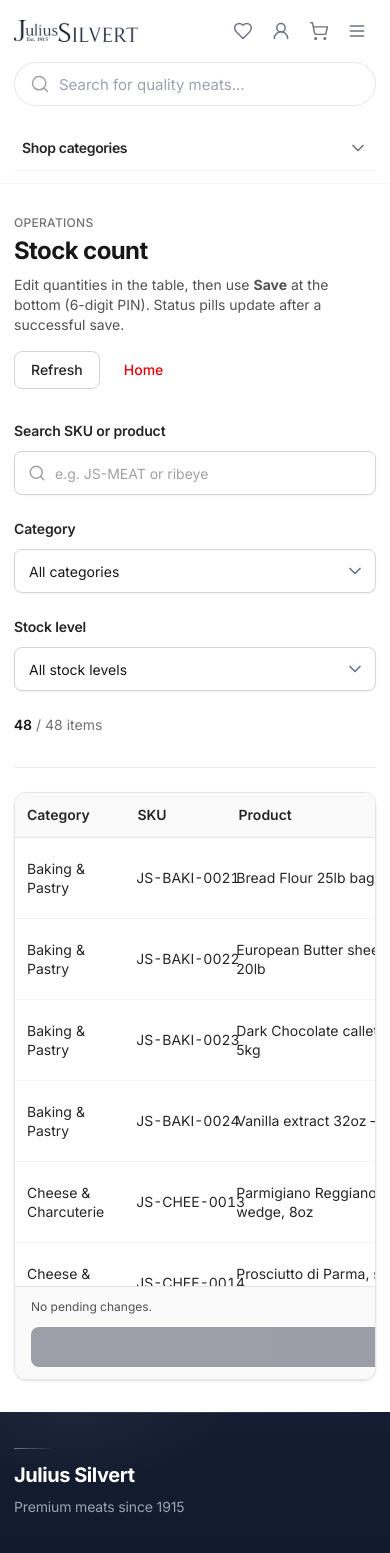
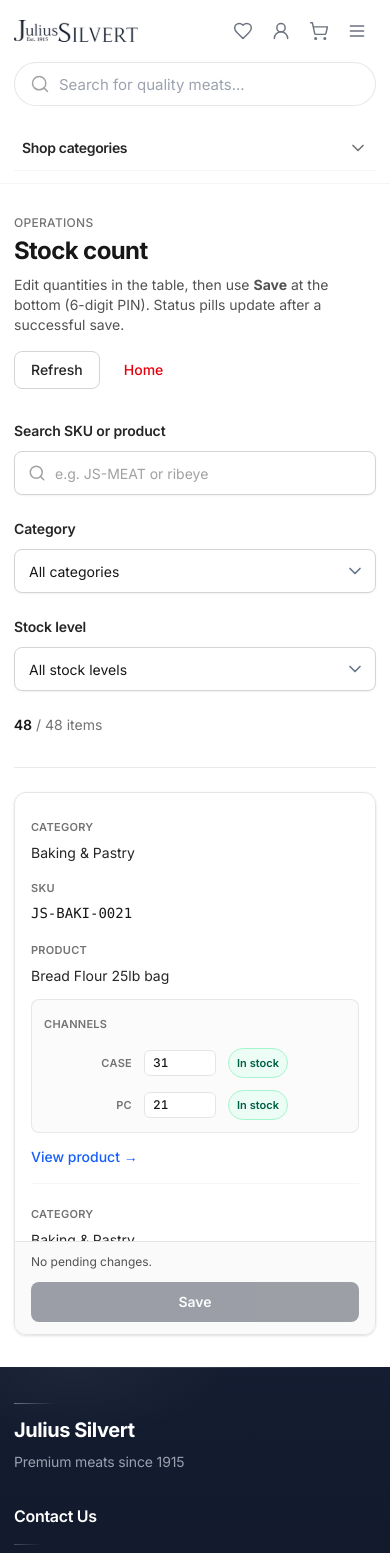
Before and after one commit to milan-48/julius-silvert-ecomm, a Next.js app: page /stockcount in a window 390 px wide. Shown: the top 1553 px of the page. Built offline with nearby package versions, Linux system fonts and the light colour scheme.

Commit message:
Implement mobile-friendly stock input fields: enhance StockChannelsCell component to support case, PC, and single stock inputs with responsive design adjustments. Update layout for better usability on mobile devices.

```diff
--- a/app/stockcount/page.js
+++ b/app/stockcount/page.js
@@ -157,6 +157,141 @@ function buildUpdates(products, draft) {
     }
   }
   return updates;
+}
+
+/** Mobile channels: fixed label width so Case / PC inputs share one column */
+const CHANNEL_ROW_GRID =
+  "grid w-full grid-cols-[5.5rem_4.5rem_minmax(0,1fr)] items-center gap-x-3";
+
+/**
+ * @param {{
+ *   product: object;
+ *   draft: { case?: number; pc?: number; single?: number };
+ *   setChannel: (slug: string, product: object, partial: object) => void;
+ *   mobile?: boolean;
+ * }} props
+ */
+function StockChannelsCell({ product: p, draft: d, setChannel, mobile = false }) {
+  if (p.hasCasePc) {
+    if (mobile) {
+      return (
+        <div className="flex flex-col gap-3">
+          <div className={CHANNEL_ROW_GRID}>
+            <span className="select-none text-right text-[11px] font-semibold uppercase tracking-wide text-neutral-500">
+              Case
+            </span>
+            <input
+              className={`${inputClass} shrink-0 justify-self-start`}
+              value={String(d.case)}
+              onChange={(e) =>
+                setChannel(p.slug, p, {
+                  case: Number(e.target.value.replace(/\D/g, "")) || 0,
+                })
+              }
+              aria-label={`${p.title} case stock`}
+            />
+            <div className="min-w-0 justify-self-start">
+              <StatusPill status={p.stockStatus?.case} />
+            </div>
+          </div>
+          <div className={CHANNEL_ROW_GRID}>
+            <span className="select-none text-right text-[11px] font-semibold uppercase tracking-wide text-neutral-500">
+              PC
+            </span>
+            <input
+              className={`${inputClass} shrink-0 justify-self-start`}
+              value={String(d.pc)}
+              onChange={(e) =>
+                setChannel(p.slug, p, {
+                  pc: Number(e.target.value.replace(/\D/g, "")) || 0,
+                })
+              }
+              aria-label={`${p.title} PC stock`}
+            />
+            <div className="min-w-0 justify-self-start">
+              <StatusPill status={p.stockStatus?.pc} />
+            </div>
+          </div>
+        </div>
+      );
+    }
+    return (
+      <div className="flex flex-col gap-2 sm:flex-row sm:flex-wrap sm:gap-x-4">
+        <div className="flex flex-wrap items-center gap-2">
+          <span className="text-[11px] font-semibold uppercase tracking-wide text-neutral-500">
+            Case
+          </span>
+          <input
+            className={inputClass}
+            value={String(d.case)}
+            onChange={(e) =>
+              setChannel(p.slug, p, {
+                case: Number(e.target.value.replace(/\D/g, "")) || 0,
+              })
+            }
+            aria-label={`${p.title} case stock`}
+          />
+          <StatusPill status={p.stockStatus?.case} />
+        </div>
+        <div className="flex flex-wrap items-center gap-2">
+          <span className="text-[11px] font-semibold uppercase tracking-wide text-neutral-500">
+            PC
+          </span>
+          <input
+            className={inputClass}
+            value={String(d.pc)}
+            onChange={(e) =>
+              setChannel(p.slug, p, {
+                pc: Number(e.target.value.replace(/\D/g, "")) || 0,
+              })
+            }
+            aria-label={`${p.title} PC stock`}
+          />
+          <StatusPill status={p.stockStatus?.pc} />
+        </div>
+      </div>
+    );
+  }
+  if (mobile) {
+    return (
+      <div className={CHANNEL_ROW_GRID}>
+        <span className="select-none text-right text-[11px] font-semibold uppercase tracking-wide text-neutral-500">
+          Single
+        </span>
+        <input
+          className={`${inputClass} shrink-0 justify-self-start`}
+          value={String(d.single)}
+          onChange={(e) =>
+            setChannel(p.slug, p, {
+              single: Number(e.target.value.replace(/\D/g, "")) || 0,
+            })
+          }
+          aria-label={`${p.title} single stock`}
+        />
+        <div className="min-w-0 justify-self-start">
+          <StatusPill status={p.stockStatus?.single} />
+        </div>
+      </div>
+    );
+  }
+  return (
+    <div className="flex flex-wrap items-center gap-2">
+      <span className="text-[11px] font-semibold uppercase tracking-wide text-neutral-500">
+        Single
+      </span>
+      <input
+        className={inputClass}
+        value={String(d.single)}
+        onChange={(e) =>
+          setChannel(p.slug, p, {
+            single: Number(e.target.value.replace(/\D/g, "")) || 0,
+          })
+        }
+        aria-label={`${p.title} single stock`}
+      />
+      <StatusPill status={p.stockStatus?.single} />
+    </div>
+  );
 }
 
 function PinSaveModal({
@@ -537,6 +672,81 @@ function StockCountPageClient() {
         <p className="mt-10 text-sm text-neutral-500">Loading inventory…</p>
       ) : (
         <div className="mt-6 overflow-hidden rounded-xl border border-neutral-200 shadow-sm">
+          <div
+            className="lg:hidden"
+            role="region"
+            aria-label="Stock list — mobile"
+          >
+            <div
+              className="max-h-[min(28rem,60dvh)] overflow-y-auto overscroll-y-contain px-4 py-2 outline-none [-webkit-overflow-scrolling:touch] focus-visible:ring-2 focus-visible:ring-inset focus-visible:ring-blue-500/30"
+              tabIndex={0}
+            >
+              {filtered.length === 0 ? (
+                <p className="py-12 text-center text-sm text-neutral-500">
+                  {debouncedSearch
+                    ? "No SKUs or products match your search."
+                    : "No items match these filters."}
+                </p>
+              ) : (
+                <ul className="divide-y divide-neutral-100">
+                  {filtered.map((p) => {
+                    const d = rowDraftFor(p, draft);
+                    return (
+                      <li key={p.slug} className="py-4 first:pt-3">
+                        <div className="flex flex-col gap-3.5">
+                          <div className="flex flex-col gap-3">
+                            <div>
+                              <span className="text-[11px] font-semibold uppercase tracking-wide text-neutral-500">
+                                Category
+                              </span>
+                              <p className="mt-1 text-sm leading-snug text-neutral-800">
+                                {categoryLabel(p.categorySlug)}
+                              </p>
+                            </div>
+                            <div>
+                              <span className="text-[11px] font-semibold uppercase tracking-wide text-neutral-500">
+                                SKU
+                              </span>
+                              <p className="mt-1 break-all font-mono text-sm tabular-nums leading-snug text-neutral-900">
+                                {p.sku}
+                              </p>
+                            </div>
+                            <div>
+                              <span className="text-[11px] font-semibold uppercase tracking-wide text-neutral-500">
+                                Product
+                              </span>
+                              <p className="mt-1 text-sm leading-snug text-neutral-800">
+                                {p.title}
+                              </p>
+                            </div>
+                          </div>
+                          <div className="rounded-lg border border-neutral-200/90 bg-neutral-50/80 px-3 py-3">
+                            <span className="mb-3 block text-[11px] font-semibold uppercase tracking-wide text-neutral-500">
+                              Channels
+                            </span>
+                            <StockChannelsCell
+                              product={p}
+                              draft={d}
+                              setChannel={setChannel}
+                              mobile
+                            />
+                          </div>
+                          <Link
+                            href={`/${p.slug}`}
+                            className="text-sm font-medium text-blue-600 hover:underline"
+                          >
+                            View product →
+                          </Link>
+                        </div>
+                      </li>
+                    );
+                  })}
+                </ul>
+              )}
+            </div>
+          </div>
+
+          <div className="hidden lg:block">
             <div className="overflow-x-auto">
               <div className="flex min-w-[920px] flex-col">
                 <table className="w-full table-fixed border-collapse text-left text-sm">
@@ -604,81 +814,11 @@ function StockCountPageClient() {
                                 <span className="line-clamp-2">{p.title}</span>
                               </td>
                               <td className="min-w-0 px-3 py-2.5 align-top">
-                              {p.hasCasePc ? (
-                                <div className="flex flex-col gap-2 sm:flex-row sm:flex-wrap sm:gap-x-4">
-                                  <div className="flex flex-wrap items-center gap-2">
-                                    <span className="text-[11px] font-semibold uppercase tracking-wide text-neutral-500">
-                                      Case
-                                    </span>
-                                    <input
-                                      className={inputClass}
-                                      value={String(d.case)}
-                                      onChange={(e) =>
-                                        setChannel(p.slug, p, {
-                                          case:
-                                            Number(
-                                              e.target.value.replace(
-                                                /\D/g,
-                                                "",
-                                              ),
-                                            ) || 0,
-                                        })
-                                      }
-                                      aria-label={`${p.title} case stock`}
+                                <StockChannelsCell
+                                  product={p}
+                                  draft={d}
+                                  setChannel={setChannel}
                                 />
-                                    <StatusPill
-                                      status={p.stockStatus?.case}
-                                    />
-                                  </div>
-                                  <div className="flex flex-wrap items-center gap-2">
-                                    <span className="text-[11px] font-semibold uppercase tracking-wide text-neutral-500">
-                                      PC
-                                    </span>
-                                    <input
-                                      className={inputClass}
-                                      value={String(d.pc)}
-                                      onChange={(e) =>
-                                        setChannel(p.slug, p, {
-                                          pc:
-                                            Number(
-                                              e.target.value.replace(
-                                                /\D/g,
-                                                "",
-                                              ),
-                                            ) || 0,
-                                        })
-                                      }
-                                      aria-label={`${p.title} PC stock`}
-                                    />
-                                    <StatusPill status={p.stockStatus?.pc} />
-                                  </div>
-                                </div>
-                              ) : (
-                                <div className="flex flex-wrap items-center gap-2">
-                                  <span className="text-[11px] font-semibold uppercase tracking-wide text-neutral-500">
-                                    Single
-                                  </span>
-                                  <input
-                                    className={inputClass}
-                                    value={String(d.single)}
-                                    onChange={(e) =>
-                                      setChannel(p.slug, p, {
-                                        single:
-                                          Number(
-                                            e.target.value.replace(
-                                              /\D/g,
-                                              "",
-                                            ),
-                                          ) || 0,
-                                      })
-                                    }
-                                    aria-label={`${p.title} single stock`}
-                                  />
-                                  <StatusPill
-                                    status={p.stockStatus?.single}
-                                  />
-                                </div>
-                              )}
                               </td>
                               <td className="whitespace-nowrap px-3 py-2.5 align-top">
                                 <Link
@@ -694,6 +834,9 @@ function StockCountPageClient() {
                       )}
                     </tbody>
                   </table>
+                </div>
+              </div>
+            </div>
           </div>
 
           <div className="flex flex-col gap-3 border-t border-neutral-200 bg-neutral-50/95 px-4 py-3 sm:flex-row sm:items-center sm:justify-between">
@@ -717,8 +860,6 @@ function StockCountPageClient() {
             </button>
           </div>
         </div>
-          </div>
-        </div>
       )}
     </div>
   );
```
Lines whose indentation alone changed are shown as unchanged.
